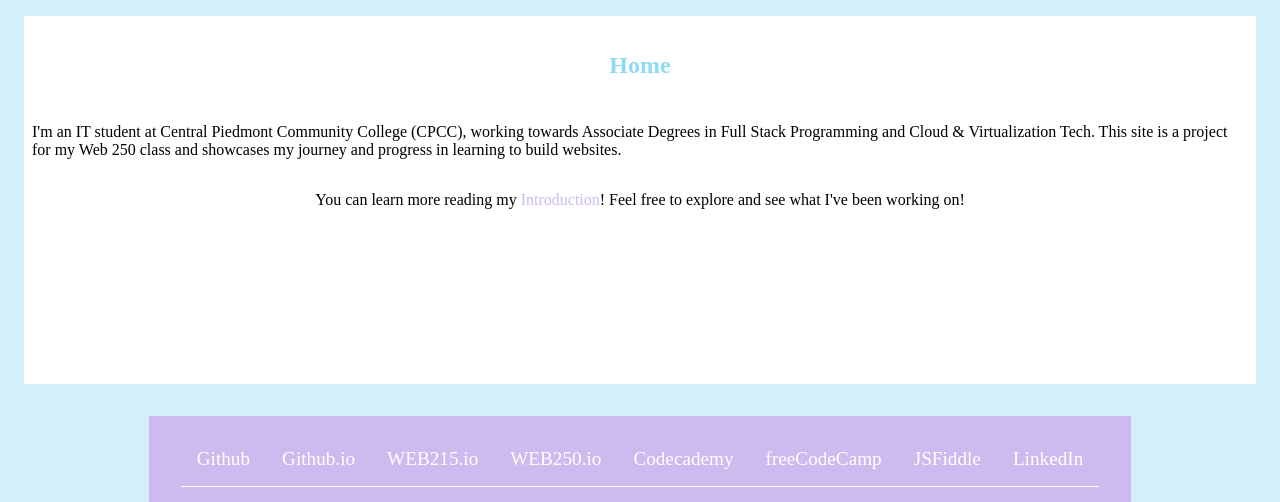
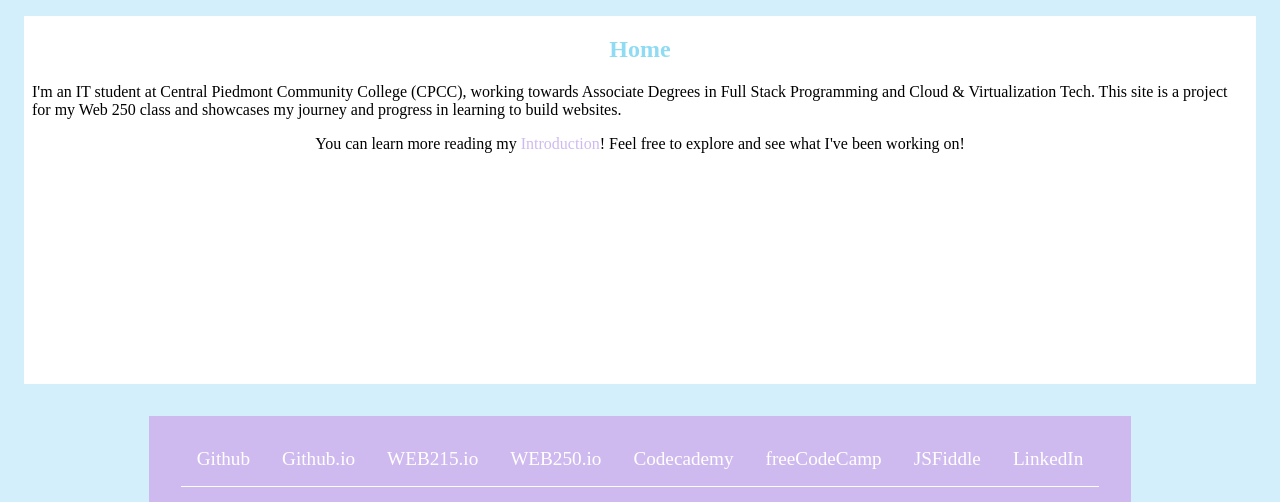
Before and after one commit to bsouzao0/web250, a PHP site: page /index.html in a window 1280 px wide. Shown: the part 208-710 px from the top of the page. Run offline with PHP 8.4, Linux system fonts and the light colour scheme; some web fonts are replaced.

Commit message:
Update default.css

```diff
--- a/styles/default.css
+++ b/styles/default.css
@@ -80,7 +80,7 @@ main a {
 }
 
 main p {
-    padding: 0.5rem;
+    padding: 0 0.5rem;
 }
 
 main ul {
@@ -95,7 +95,6 @@ h1 {
 
 h2 {
     text-align: center;
-    padding: 1rem;
     color: #90dbf4;
 }
 
```
